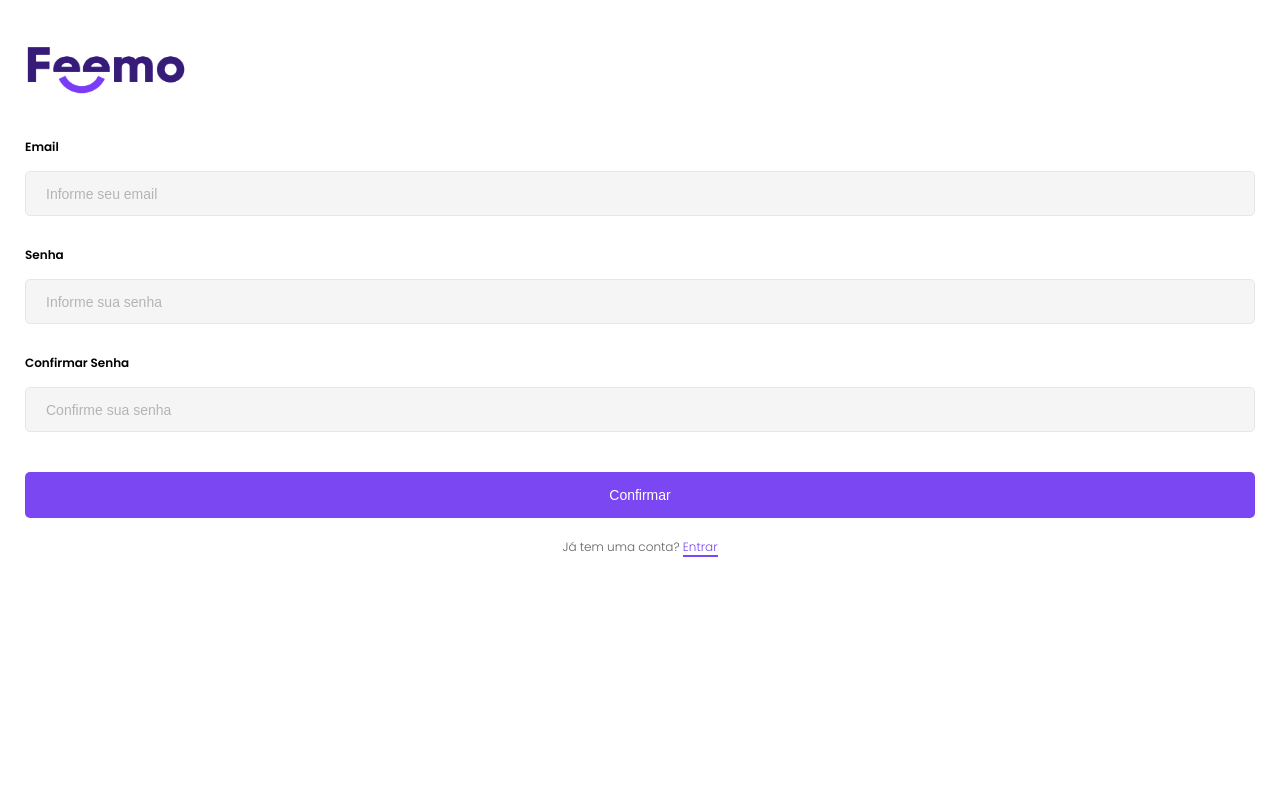
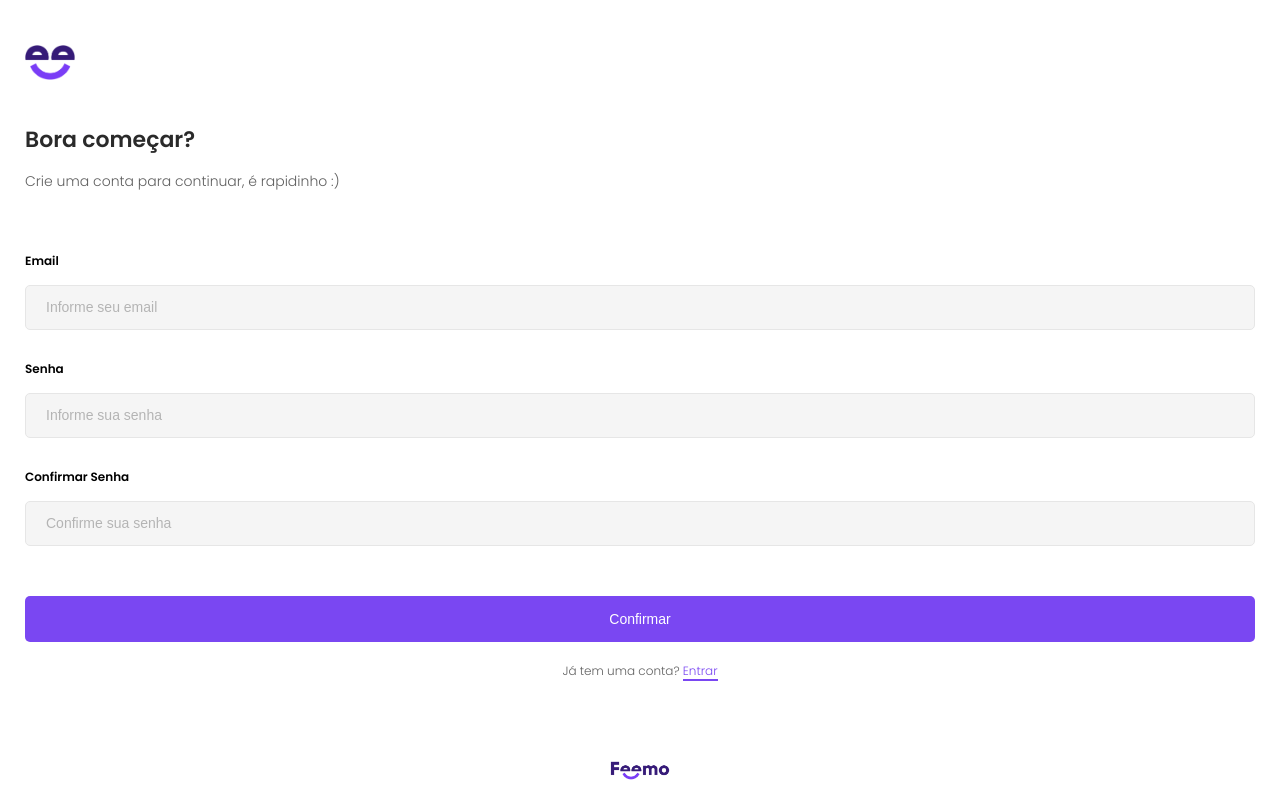
Before and after one commit to carvalholucas/feemo, a Next.js app: page /signup in a window 1280 px wide. Built offline with nearby package versions, Linux system fonts and the light colour scheme.

Commit message:
Redesign sign up page

```diff
--- a/components/Form/styles.js
+++ b/components/Form/styles.js
@@ -22,7 +22,7 @@ export const FormWrapper = styled.div`
     color: #606060;
     font-size: 1.4rem;
     font-weight: 300;
-    margin-bottom: 8rem;
+    margin-bottom: 6rem;
   }
 
   > footer {
--- a/pages/signin.js
+++ b/pages/signin.js
@@ -16,8 +16,8 @@ const SignInPage = () => {
           height={35}
         />
 
-        <h1>Bora começar?</h1>
-        <p>Para acessar sua conta, faça o login com seus dados nos campos abaixo :)</p>
+        <h1>Você de volta?</h1>
+        <p>Seja bem-vindo de volta, você fez falta, conecte-se novamente :)</p>
 
         <Field
           label="Email"
@@ -51,7 +51,6 @@ const SignInPage = () => {
             height={19}
           />
         </footer>
-
       </Form>
     </Container>
   )
--- a/pages/signup.js
+++ b/pages/signup.js
@@ -6,15 +6,19 @@ import { Form } from '../components/Form'
 import Field from '../components/Field'
 import Button from '../components/Button'
 
-const SignUp = () => {
+const SignUpPage = () => {
   return (
     <Container>
       <Form>
         <Image
-          src="/images/logo_dark.png"
-          width={162}
-          height={50}
+          src="/images/icon_dark.png"
+          width={50}
+          height={35}
         />
+
+        <h1>Bora começar?</h1>
+        <p>Crie uma conta para continuar, é rapidinho :)</p>
+
         <Field
           label="Email"
           placeholder="Informe seu email"
@@ -35,15 +39,23 @@ const SignUp = () => {
         <Button
           label="Confirmar"
           color="secondary"
-          style={{ marginTop: '1rem' }}
+          style={{ marginTop: '2rem' }}
         />
 
         <Link href="/signin">
           <a className="link">Já tem uma conta? <span>Entrar</span></a>
         </Link>
+
+        <footer>
+          <Image
+            src="/images/logo_dark.png"
+            width={60}
+            height={19}
+          />
+        </footer>
       </Form>
     </Container>
   )
 }
 
-export default SignUp
+export default SignUpPage
```
